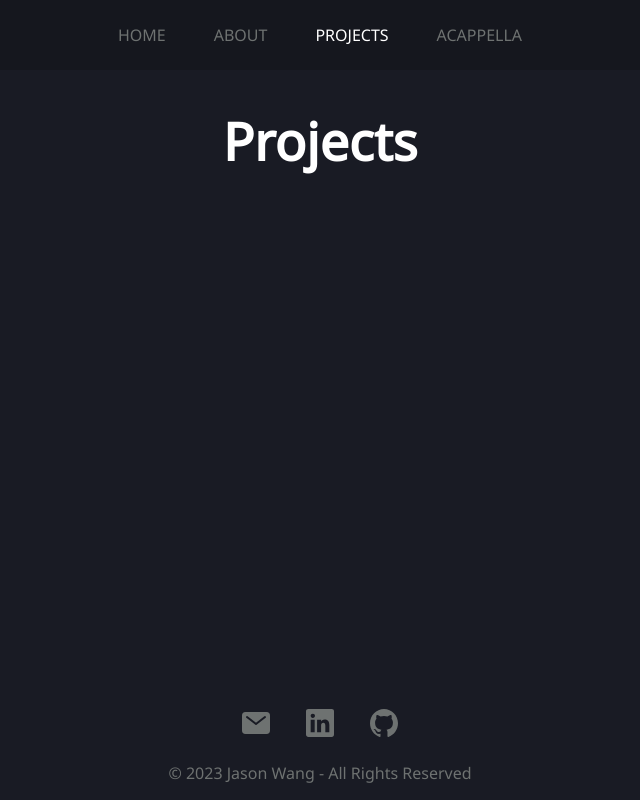
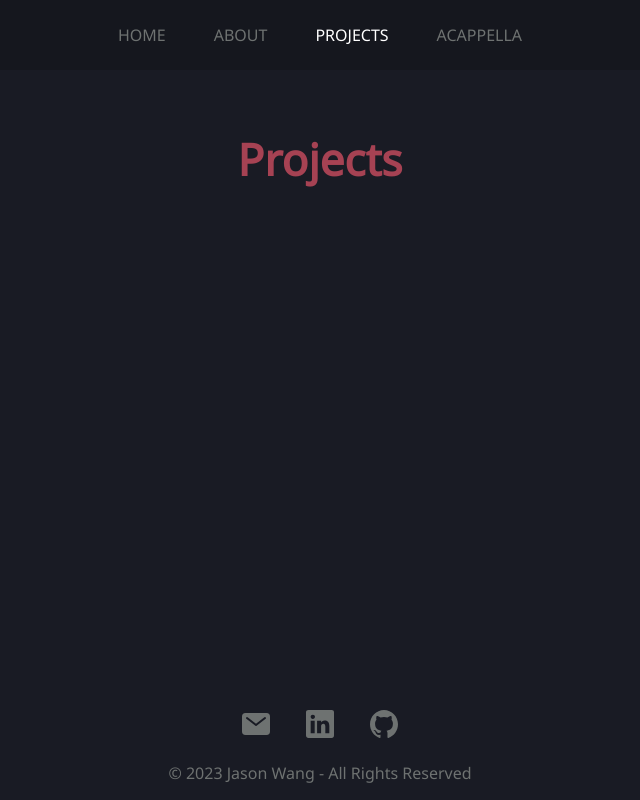
Before and after one commit to nosaj9/portfolio-site, a React (Create React App) app: page /projects in a window 1280 px wide. Shown: the whole page, without its empty margins (320-960 px from the left). Built offline with nearby package versions, Linux system fonts and the light colour scheme.

Commit message:
claned up button style

```diff
--- a/src/components/Button.scss
+++ b/src/components/Button.scss
@@ -6,9 +6,6 @@
     text-decoration: none;
     padding: 0.7rem 1.3rem;
     border-radius: 1.5rem;
-}
-
-.LinkButton > a {
     transition: all 350ms ease;
     font-size: 1.2rem;
 }
--- a/src/components/Footer.scss
+++ b/src/components/Footer.scss
@@ -6,6 +6,7 @@ footer {
     text-align: center;
     width: 100%; // Don't change
     margin-top: auto;
+    padding-top: 3rem;
 }
 
 .icons {
--- a/src/pages/Projects.tsx
+++ b/src/pages/Projects.tsx
@@ -1,8 +1,12 @@
 import React from "react"
+import "./style.scss";
 
 const Projects = () => {
     return (
-        <h1>Projects</h1>
+        <div className="Projects">
+            <br/>
+            <h1>Projects</h1>
+        </div>
     )
 }
 
--- a/src/pages/style.scss
+++ b/src/pages/style.scss
@@ -2,7 +2,7 @@
 
 div {
     // text-align: center;
-    font-size: 1.5rem;
+    font-size: calc(6px + 2vmin);
 }
 
 .highlight {
@@ -167,3 +167,11 @@ div {
         color: $navbar-active;
     }
 }
+
+.Projects {
+    text-align: left;
+
+    h1 {
+        color: $header-color;
+    }
+}
```
